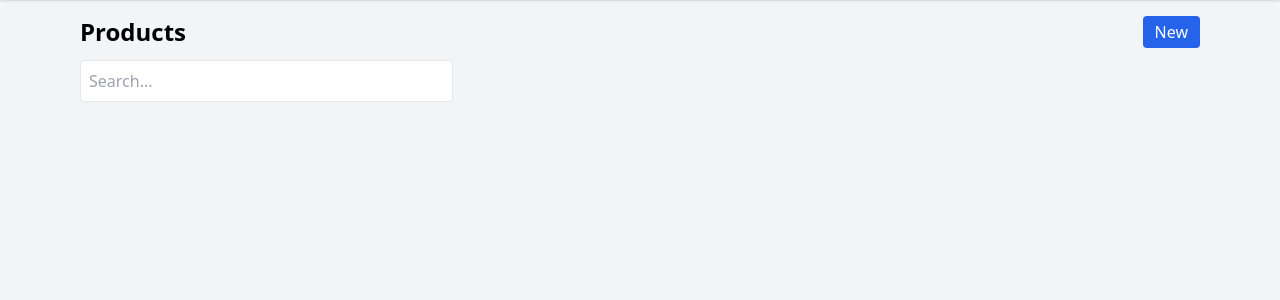
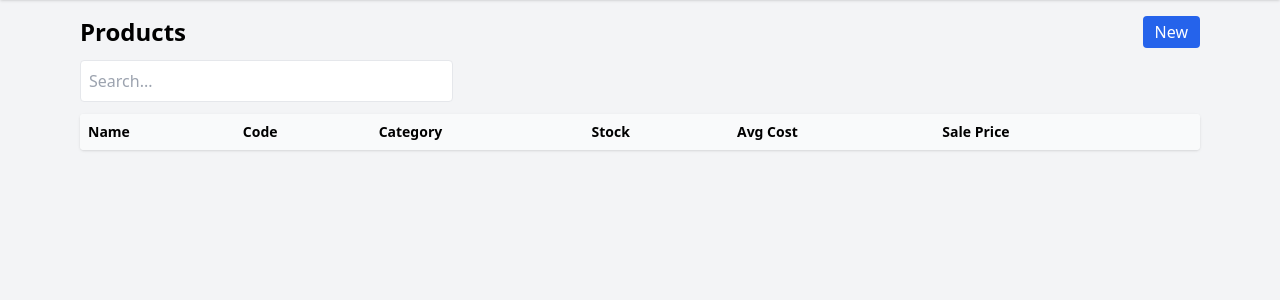
Before and after one commit to Mukhtarrahimi/-Warehouse-Management-System, a Django app: template templates/products/list.html in a window 1280 px wide. Shown: the part 52-352 px from the top of the page. Run offline with Django 5.2, Linux system fonts and the light colour scheme; the template is opened without the code that fills it, so the values that code supplies are empty; parts of the project's set-up code (start-up, migrations or seed data) failed here and were passed over; some libraries are stand-ins or nearby versions.

Commit message:
product -> list.html code update

```diff
--- a/templates/products/list.html
+++ b/templates/products/list.html
@@ -8,5 +8,20 @@
 <form method="get" class="mb-3">
   <input type="text" name="q" value="{{ q }}" placeholder="Search..." class="border rounded p-2 w-full md:w-1/3">
 </form>
+<div class="bg-white rounded shadow overflow-x-auto">
+  <table class="min-w-full text-sm">
+    <thead class="bg-gray-50">
+      <tr>
+        <th class="text-left p-2">Name</th>
+        <th class="text-left p-2">Code</th>
+        <th class="text-left p-2">Category</th>
+        <th class="text-left p-2">Stock</th>
+        <th class="text-left p-2">Avg Cost</th>
+        <th class="text-left p-2">Sale Price</th>
+        <th class="text-left p-2"></th>
+      </tr>
+    </thead>
 
+  </table>
+</div>
 {% endblock %}
```
